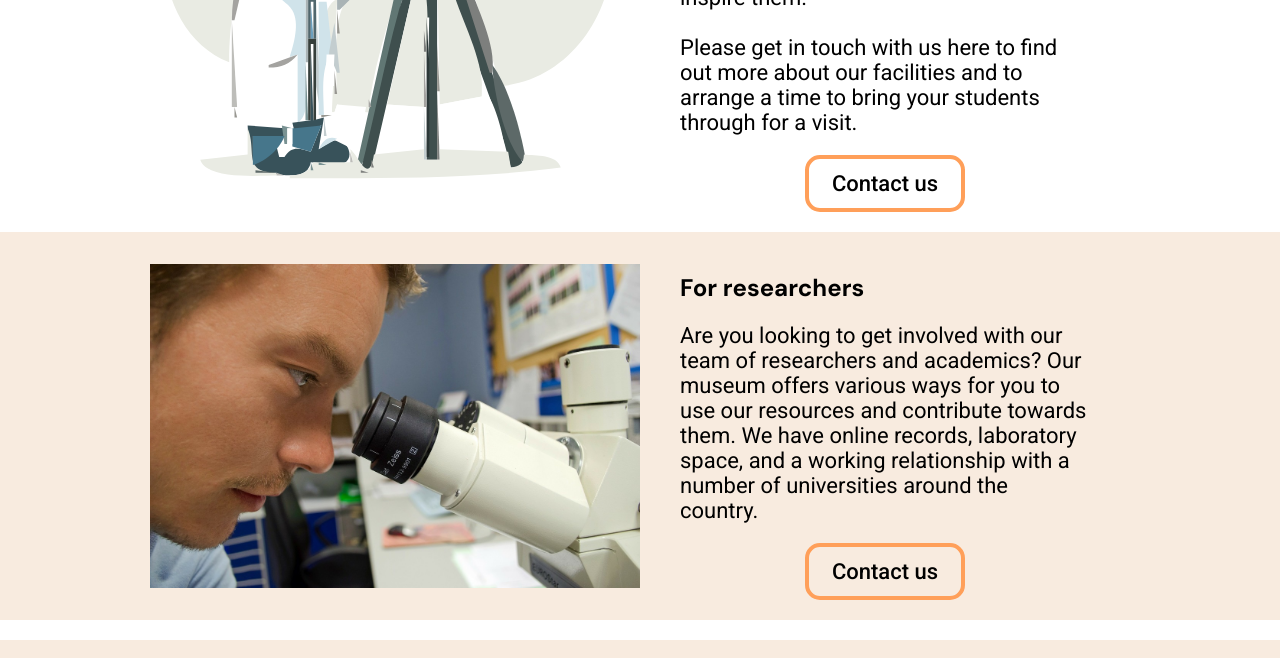
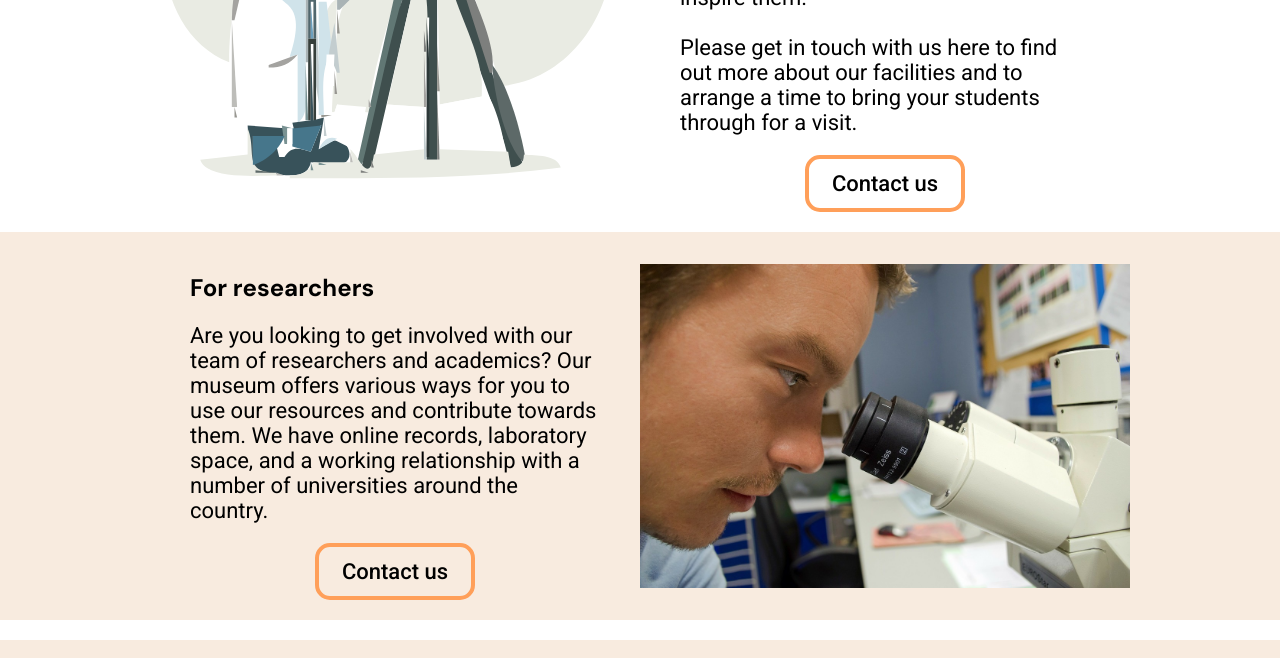
Before and after one commit to HermanJasser/semester-prosjekt-wonderlab, a plain HTML site: page explore.html in a window 1280 px wide. Shown: the part 1356-2014 px from the top of the page. Drawn offline with Linux system fonts and the light colour scheme.

Commit message:
små justeringer

```diff
--- a/css/stylesheet.css
+++ b/css/stylesheet.css
@@ -331,12 +331,12 @@ main explore
     width: 100vw;
     display: flex;
     justify-content: center;
+    margin-top: 20px;
 }
 .kids {
   width: 100%;
   padding: 20px var(--inline-margin-phone);
   background-color: var(--beige);
-  margin-top: 20px;
   display: flex;
   flex-direction: column;
 }
@@ -1482,6 +1482,7 @@ main index
   .researchers-1 {
     width: 50%;
     display: grid;
+    order: 1;
   }
   .researchers-1 img {
     width: 100%;
```
Also changed, not shown: 1 other file.
